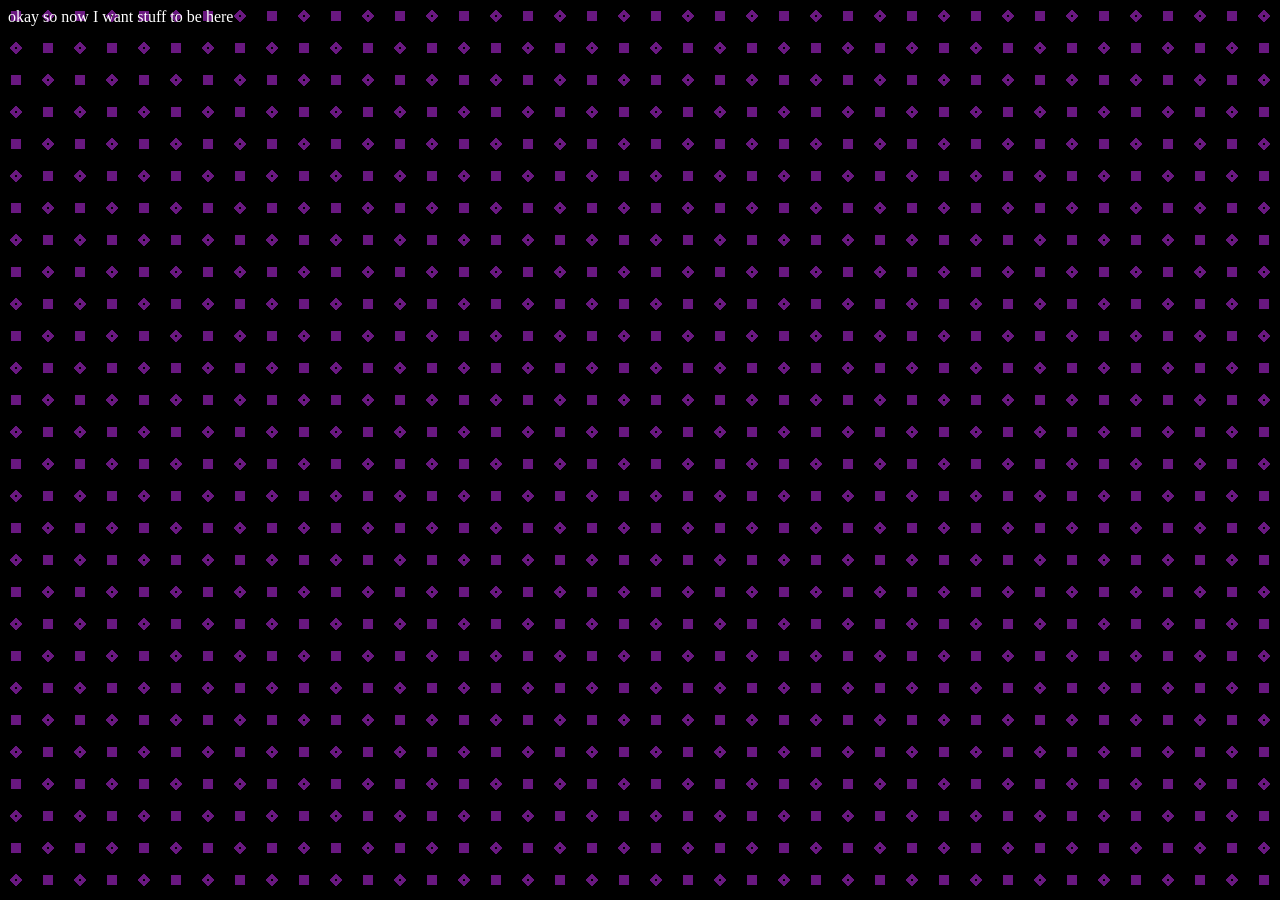
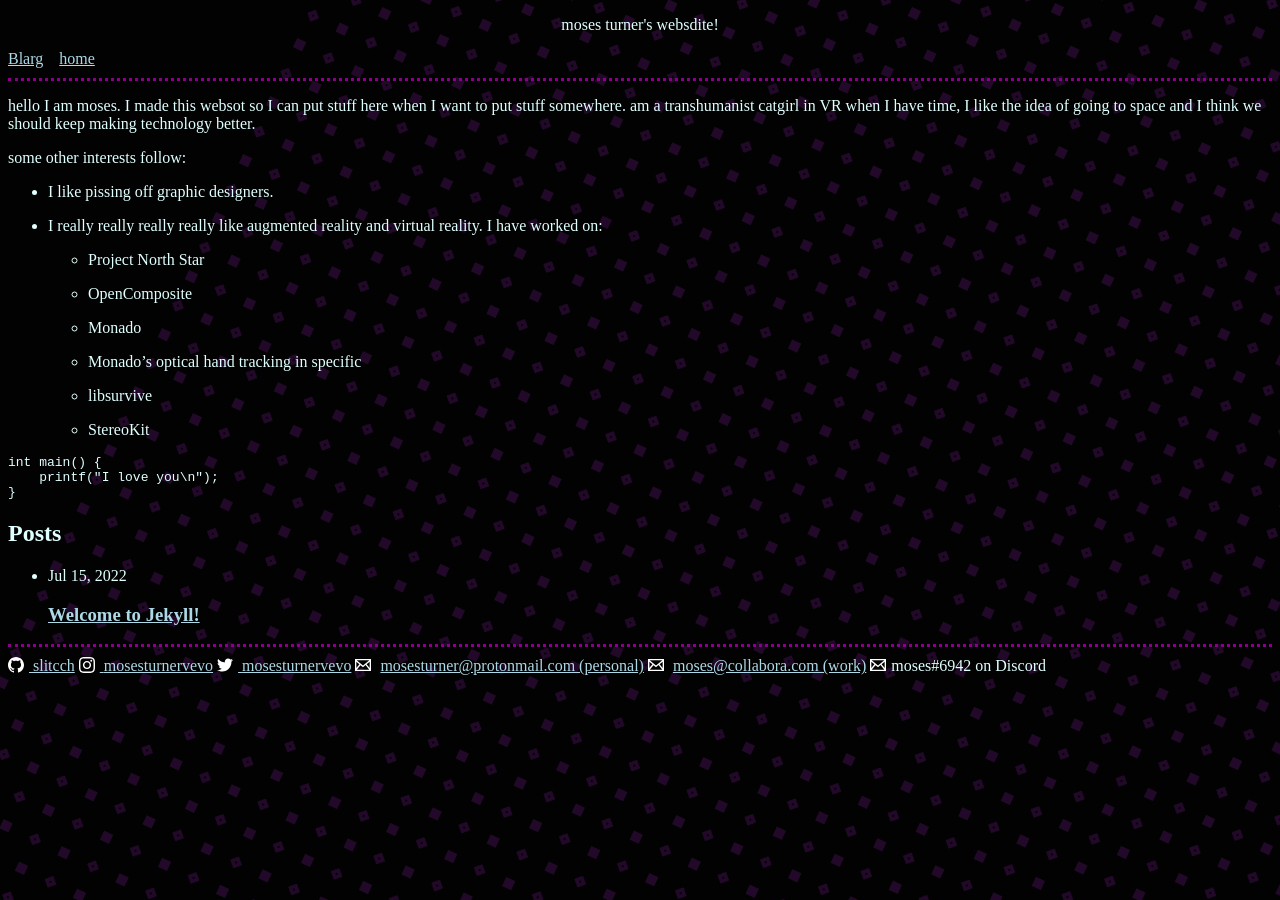
Before and after one commit to slitcch/slitcch.github.io, a Jekyll site: the page built from index.markdown, in a window 1280 px wide. Built offline with Jekyll 4.4.1, drawn with Linux system fonts in a browser that asks for light colours.

Commit message:
ok a lot better

````diff
--- a/_config.yml
+++ b/_config.yml
@@ -1,3 +1,8 @@
 url: "" # the base hostname & protocol for your site, e.g. http://example.com
 baseurl: "" # the subpath of your site, e.g. /blog
-title: "" # the name of your site, e.g. ACME Corp.
+title: "Moses blog" # the name of your site, e.g. ACME Corp.
+
+
+twitter_username: mosesturnervevo
+github_username: slitcch
+instagram_username: mosesturnervevo
--- /dev/null
+++ b/_includes/footer.html
@@ -0,0 +1,18 @@
+<footer class="site-footer">
+  <data class="u-url" href="{{ "/" | relative_url }}"></data>
+
+  <div class="wrapper">
+
+    <a href="https://github.com/{{ site.github_username| cgi_escape | escape }}"><svg class="svg-icon"><use xlink:href="{{ '/assets/minima-social-icons.svg#github' | relative_url }}"></use></svg> <span class="username">{{ site.github_username| escape }}</span></a>
+    <a href="https://instagram.com/{{ site.instagram_username| cgi_escape | escape }}"><svg class="svg-icon"><use xlink:href="{{ '/assets/minima-social-icons.svg#instagram' | relative_url }}"></use></svg> <span class="username">{{ site.instagram_username| escape }}</span></a>
+    <a href="https://www.twitter.com/{{ site.twitter_username| cgi_escape | escape }}"><svg class="svg-icon"><use xlink:href="{{ '/assets/minima-social-icons.svg#twitter' | relative_url }}"></use></svg> <span class="username">{{ site.twitter_username| escape }}</span></a>
+    <svg class="svg-icon"><use xlink:href="{{ '/assets/minima-social-icons.svg#email' | relative_url }}"></use></svg>
+    <a class="u-email" href="mailto:mosesturner@protonmail.com">mosesturner@protonmail.com (personal)</a>
+    <svg class="svg-icon"><use xlink:href="{{ '/assets/minima-social-icons.svg#email' | relative_url }}"></use></svg>
+    <a class="u-email" href="mailto:moses@collabora.com">moses@collabora.com (work)</a>
+
+    <svg class="svg-icon"><use xlink:href="{{ '/assets/minima-social-icons.svg#email' | relative_url }}"></use></svg>moses#6942 on Discord
+
+  </div>
+
+</footer>
--- /dev/null
+++ b/_includes/head.html
@@ -0,0 +1,21 @@
+<head>
+  <meta charset="utf-8">
+  <meta http-equiv="X-UA-Compatible" content="IE=edge">
+  <link rel="stylesheet" href="/assets/css/main.css">
+  <style>
+    .overlay {
+      position: fixed;
+      width: 200%;
+      height: 200%;
+      left: -1000;
+      top: -1000;
+      background-image: url("/assets/images/simple_wide_purple.png");
+      background-repeat: repeat;
+      transform: rotate(25deg);
+      z-index: -10;
+    }
+    </style>
+</head>
+<body>
+  <div class='overlay'></div>
+</body>
--- /dev/null
+++ b/_includes/header.html
@@ -0,0 +1,20 @@
+<header class="site-header" role="banner">
+
+  <div class="wrapper">
+    {%- assign default_paths = site.pages | map: "path" -%}
+    {%- assign page_paths = site.header_pages | default: default_paths -%}
+
+    <p class="moses_name">moses turner's websdite!</p>
+
+    {%- if page_paths -%}
+        <div class="trigger">
+          {%- for path in page_paths -%}
+            {%- assign my_page = site.pages | where: "path", path | first -%}
+            {%- if my_page.title -%}
+            <a class="page-link" href="{{ my_page.url | relative_url }}">{{ my_page.title | escape }}</a> &nbsp&nbsp&nbsp
+            {%- endif -%}
+          {%- endfor -%}
+        </div>
+    {%- endif -%}
+  </div>
+</header>
--- a/_layouts/default.html
+++ b/_layouts/default.html
@@ -1,12 +1,20 @@
 <!DOCTYPE html>
-<html lang="{{ site.lang | default: "en-US" }}">
-  <head>
-    <meta name="viewport" content="width=device-width, initial-scale=1">
-    <meta charset="utf-8">
-    <title>{{ page.title }} - {{ site.title }}</title>
-    <link rel="stylesheet" href="{{ "/assets/css/main.css" | relative_url }}">
-  </head>
+<html lang="{{ page.lang | default: site.lang | default: "en" }}">
+
+  {%- include head.html -%}
+
   <body>
-    {{ content }}
+
+    {%- include header.html -%}
+
+    <main class="page-content" aria-label="Content">
+      <div class="wrapper">
+        {{ content }}
+      </div>
+    </main>
+
+    {%- include footer.html -%}
+
   </body>
+
 </html>
--- /dev/null
+++ b/_layouts/home.html
@@ -0,0 +1,36 @@
+---
+layout: default
+---
+<!-- <html> -->
+    <link rel="stylesheet" href="/assets/css/main.css">
+    <!-- <body>moses turner's blog!</body> -->
+    <div class="home">
+        <!-- {%- if page.title -%}
+          <h1 class="page-heading">{{ page.title }}</h1>
+        {%- endif -%} -->
+
+        {{ content }}
+
+        {%- if site.posts.size > 0 -%}
+          <h2 class="post-list-heading">{{ page.list_title | default: "Posts" }}</h2>
+          <ul class="post-list">
+            {%- for post in site.posts -%}
+            <li>
+              {%- assign date_format = site.minima.date_format | default: "%b %-d, %Y" -%}
+              <span class="post-meta">{{ post.date | date: date_format }}</span>
+              <h3>
+                <a class="post-link" href="{{ post.url | relative_url }}">
+                  {{ post.title | escape }}
+                </a>
+              </h3>
+              {%- if site.show_excerpts -%}
+                {{ post.excerpt }}
+              {%- endif -%}
+            </li>
+            {%- endfor -%}
+          </ul>
+        {%- endif -%}
+
+      </div>
+
+<!-- </html> -->
--- a/assets/css/main.css
+++ b/assets/css/main.css
@@ -1,14 +1,84 @@
----
----
+.the_background {
+    background-color: black;
+    background-image: url("/assets/images/simple_wide_purple.png");
+    background-repeat: repeat;
+    transform: rotate(30deg);
+    min-height: 100%;
+    z-index: -100;
+
+}
 
 html {
-    background-color: black;
-    image-rendering: pixelated;
-    background-image: url("/assets/images/simple_wide_purple.png");
-    background-repeat: repeat;
+    height: 100%;
+    margin: 0;
+    /* background-color: #fa03fa; */
+    background-color: rgb(2,2,2);
+    /* background-image: url("/assets/images/simple_wide_purple.png"); */
+    /* background-repeat: repeat; */
+    /* transform: rotate(30deg); */
+}
+
+a:link {
+    color: lightblue
+}
+
+a:visited {
+    color: rgb(255, 231, 234)
+}
+
+
+/* mouse over link */
+a:hover {
+    color: hotpink;
+}
+
+/* selected link */
+a:active {
+    color: lightgreen;
 }
 
 body {
     background-color: transparent;
-    color: white
+    color: lightcyan
 }
+
+/* p {
+    display: table; // background color wrapped tight
+
+
+    padding:5px;
+    background-color: rgb(10,10,10);
+} */
+
+.moses_name {
+    text-align: center;
+}
+
+.site-header {
+    border-style: none none dotted none;
+    border-color: darkmagenta;
+
+    padding-bottom : 10px
+
+    /* border-top-width: 100px; */
+    /* background-color: aliceblue; */
+  }
+
+.site-footer {
+    border-style: dotted none none none;
+    border-color: darkmagenta;
+
+    padding-top: 10px
+
+    /* border-top-width: 100px; */
+    /* background-color: aliceblue; */
+  }
+
+.svg-icon {
+    width: 16px;
+    height: 16px;
+    display: inline-block;
+    fill: white;
+    padding-right: 5px;
+    vertical-align: text-top;
+}
--- /dev/null
+++ b/blog.markdown
@@ -0,0 +1,5 @@
+---
+layout: blog_home
+title: Blarg
+permalink: /blog/
+---
--- /dev/null
+++ b/index.markdown
@@ -0,0 +1,34 @@
+---
+# Feel free to add content and custom Front Matter to this file.
+# To modify the layout, see https://jekyllrb.com/docs/themes/#overriding-theme-defaults
+
+layout: home
+title: home
+---
+
+hello I am moses. I made this websot so I can put stuff here when I want to put stuff somewhere. am a transhumanist catgirl in VR when I have time, I like the idea of going to space and I think we should keep making technology better.
+
+some other interests follow:
+
+* I like pissing off graphic designers.
+
+* I really really really really like augmented reality and virtual reality. I have worked on:
+
+    * Project North Star
+
+    * OpenComposite
+
+    * Monado
+
+    * Monado's optical hand tracking in specific
+
+    * libsurvive
+
+    * StereoKit
+
+
+```cpp
+int main() {
+    printf("I love you\n");
+}
+```
````
Also changed, not shown: 404.markdown (renamed from 404.html, +1 -6 lines), _includes/social.html (added, +15 -0 lines), _layouts/blog_home.html (added, +26 -0 lines), _posts/2022-07-15-welcome-to-jekyll.markdown (added, +29 -0 lines), assets/images/simple_wide_purple.png, assets/minima-social-icons.svg (added), old_index.html (renamed from index.html).
